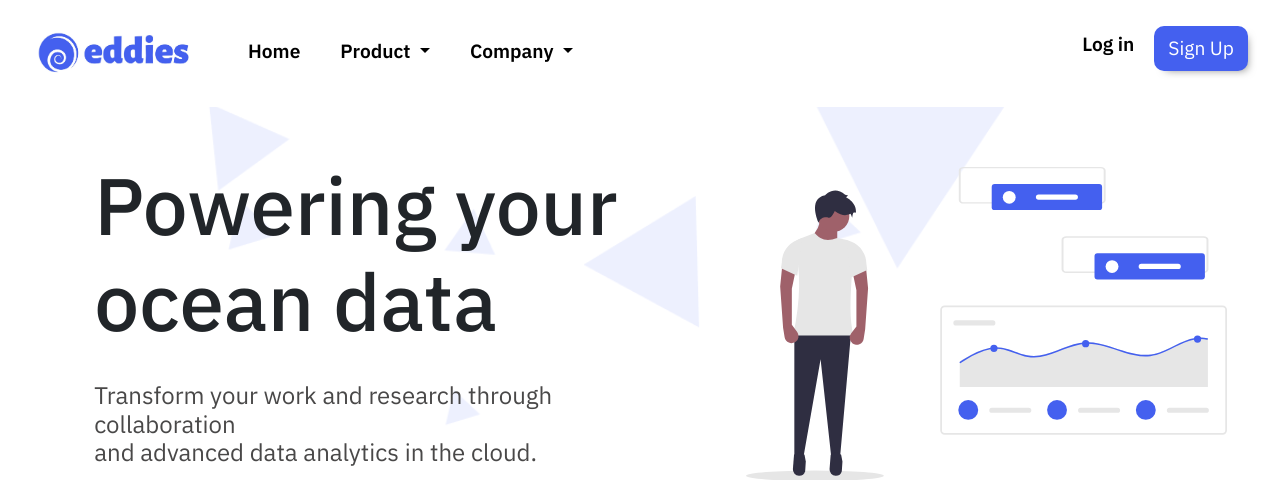
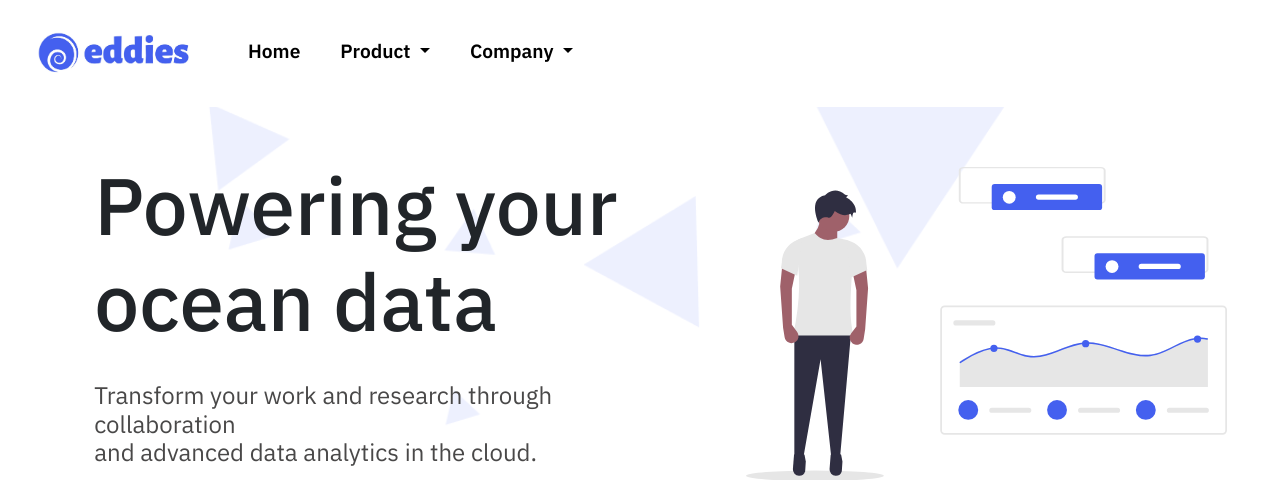
Before and after one commit to refriansyari/django-live-deployment, a Django app: page / in a window 1280 px wide. Shown: the top 480 px of the page. Run offline with Django 3.2, Linux system fonts and the light colour scheme; some libraries are stand-ins or nearby versions.

Commit message:
Remove Login and users

```diff
--- a/templates/base.html
+++ b/templates/base.html
@@ -73,7 +73,7 @@
                         </li>
                     </ul>
 
-                    {% if user.is_authenticated %}
+                    <!-- {% if user.is_authenticated %}
                     <ul class="navbar-nav ms-auto">
                         <li class="nav-item mynavbar">
                             <a class="nav-link" href="{% url  'dashboard:profile' request.user.id %}">Hello <span style="color:#4460EF;">{{ user.username }} </span>!</a>
@@ -90,8 +90,8 @@
                         <li class="nav-item ">
                             <a class="btnnav" href="{% url 'accounts:signup' %}"><button type="button">Sign Up</button></a>
                         </li>
-                    </ul>
-                    {% endif %}
+                    </ul> -->
+                    <!-- {% endif %} -->
                 </div>
             </div>
         </nav>
@@ -111,7 +111,7 @@
                     <div class="highlights">
                         <h1 style="font-size: 4vw;">Start with easy and interactive data processing by eddies!</h1>
                     </div>
-                    <a href="{% url 'accounts:login' %}"><button class="btn-footer">Get Started</button></a>
+                    <!-- <a href="{% url 'accounts:login' %}"><button class="btn-footer">Get Started</button></a> -->
                 </div>
             </div>
         </div>
--- a/templates/index.html
+++ b/templates/index.html
@@ -18,7 +18,7 @@
                 <!-- <a href="#">
                     <button id="demobutton">Demo</button>
                 </a> -->
-                <a href="{% url 'accounts:login' %}">
+                <a href="{% url 'landing_page:about-us' %}">
                     <button id="startbutton">Try for free</button>
                 </a>
             </div>
```
